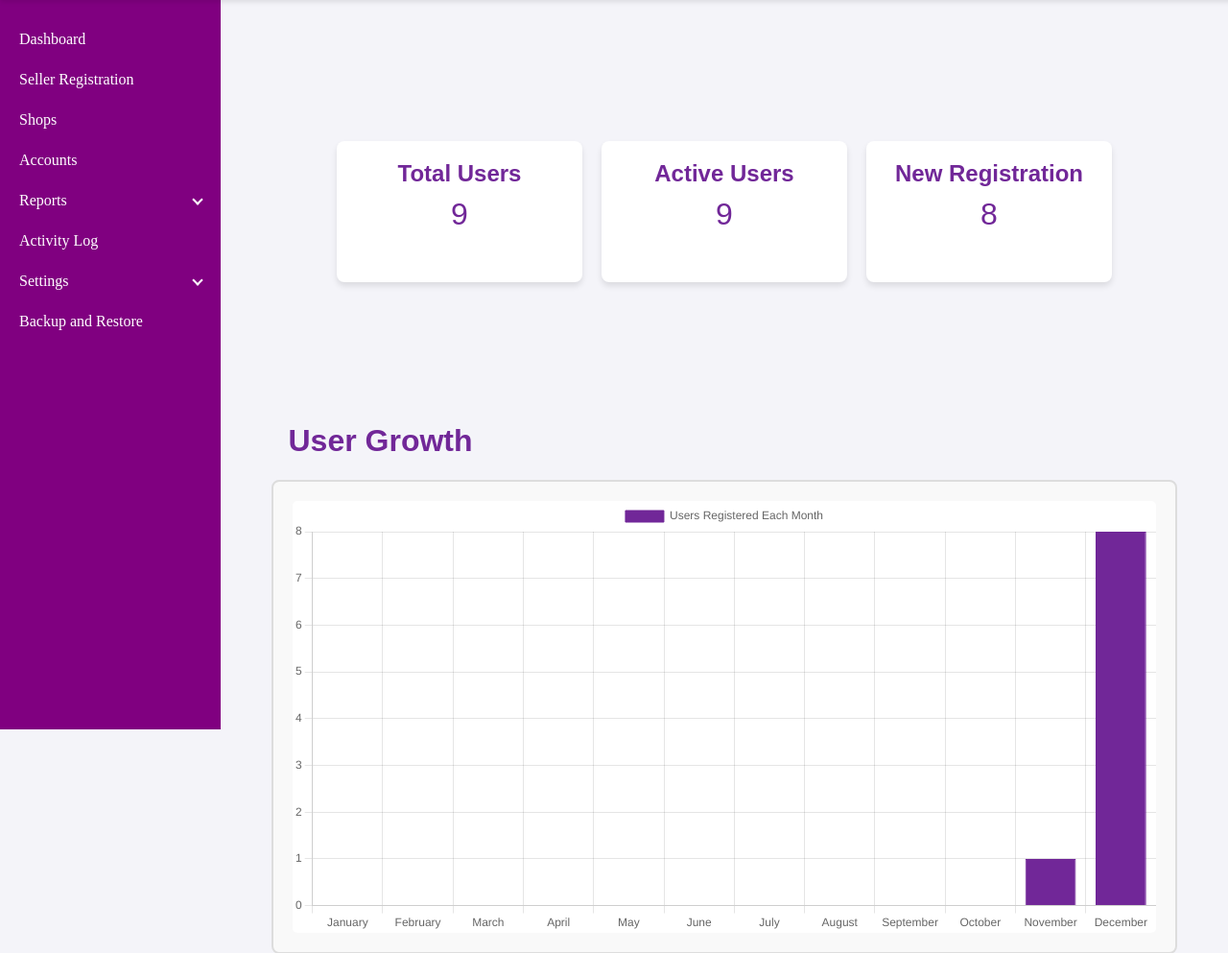
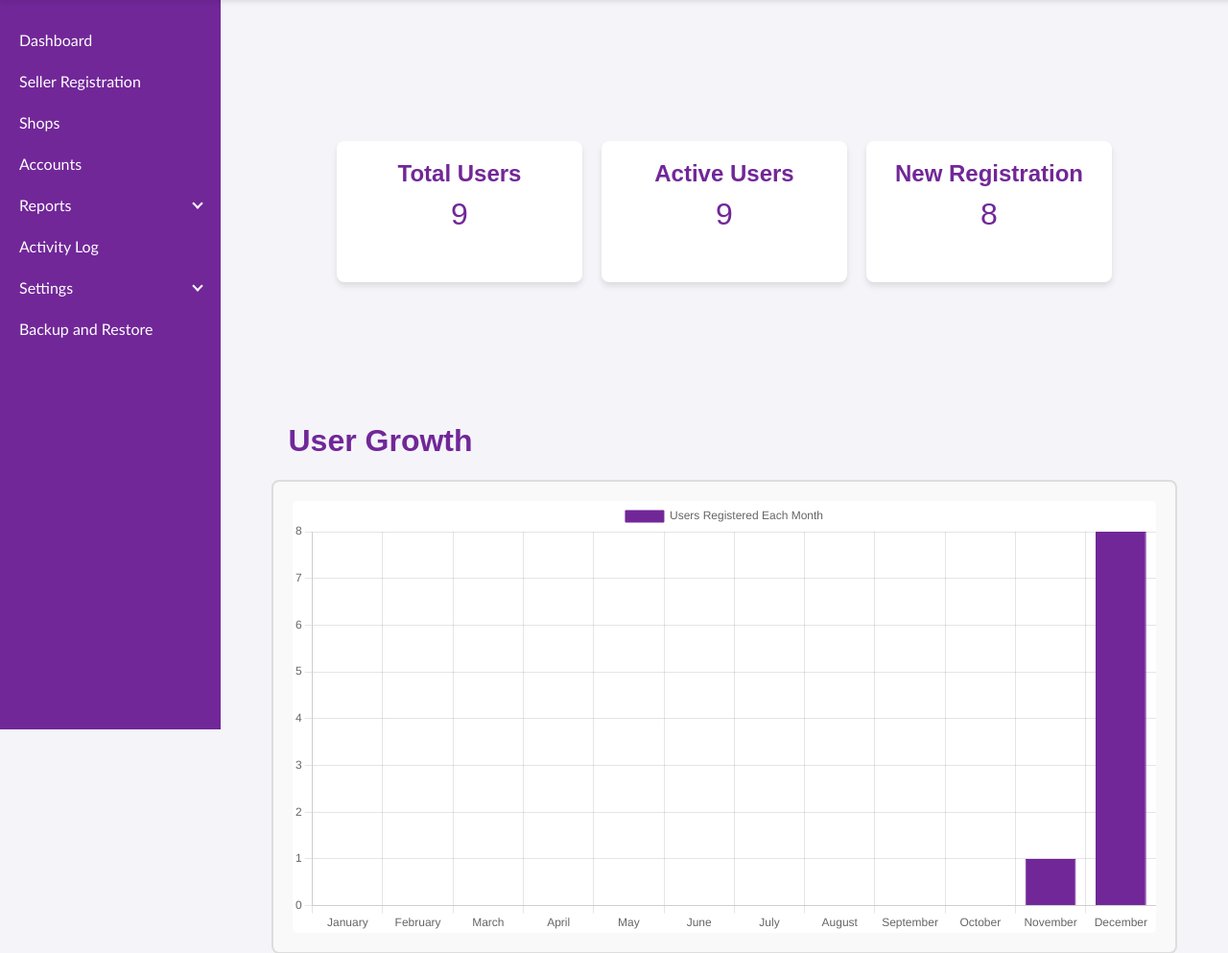
Before and after one commit to Oniicat/Taytaymarketplace, a PHP site: page /Admin-approval/main.php in a window 1280 px wide. Shown: the part 60-1053 px from the top of the page at 96% size. Run offline with PHP 8.4, Linux system fonts and the light colour scheme; data comes from the database, SQL or seed files in the repository; data that the repository does not hold is empty.

Commit message:
changed the sidebar to original color

```diff
--- a/admin final na to/sidebarstyle.css
+++ b/admin final na to/sidebarstyle.css
@@ -33,7 +33,7 @@ body {
 .sidebar {
     width: 230px;
     height: calc(100vh - 60px);
-    background-color: purple;
+    background-color: #712798;
     position: fixed;
     top: 60px;
     left: 0;
@@ -43,7 +43,7 @@ body {
 
 .sidebar a {
     color: mediumaquamarine;
-    font-family: 'Times New Roman';
+    font-family: 'Gill Sans';
 }
 /* Sidebar Menu */
 .nav-links {
```
